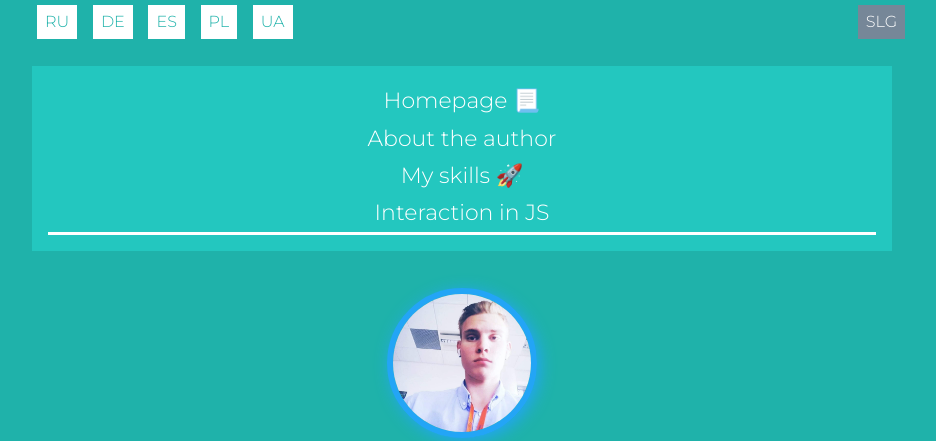
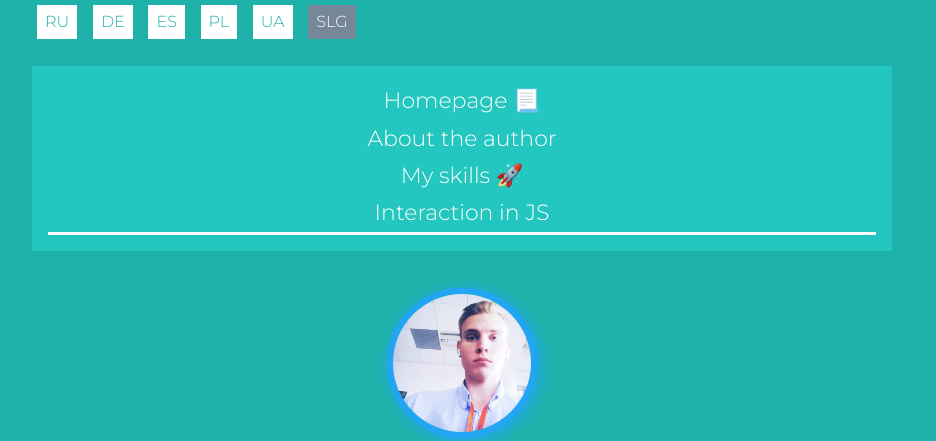
Before and after one commit to Mr-Front-End-dev/Homepage--EN-LSGr-, a plain HTML site: page index.html in a window 1280 px wide. Shown: the top 441 px of the page, without its empty margins (178-1114 px from the left). Drawn offline with nearby package versions, Linux system fonts and the light colour scheme.

Commit message:
deleted right, position from button

```diff
--- a/css/button.css
+++ b/css/button.css
@@ -21,8 +21,6 @@
 /* _____________________ */
 
 .section__button--lightslategrey.section__button--lightslategrey {
-  right: 15vw;
-  position: absolute;
   background-color: hsl(210, 14%, 53%);
   color: hsl(0, 0%, 100%);
 }
```
